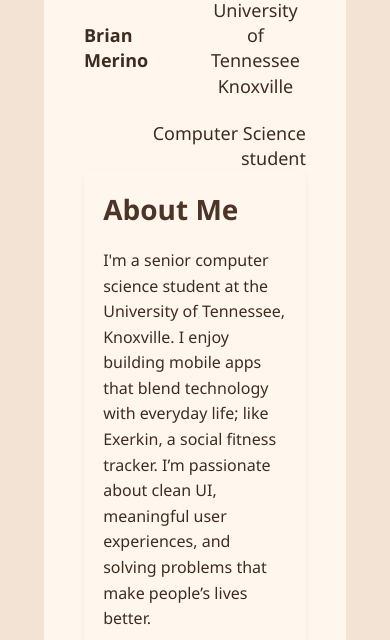
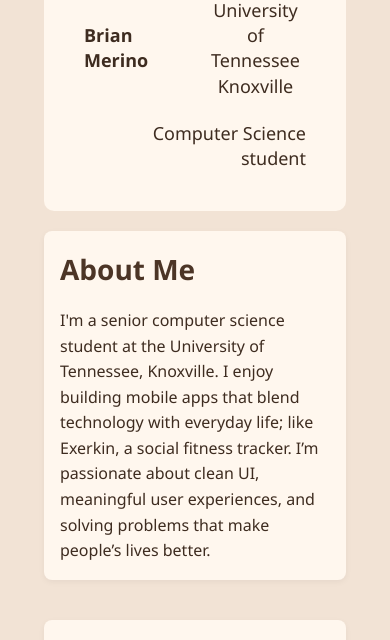
Before and after one commit to BrianMerino/personal-site, a plain HTML site: page index.html in a window 390 px wide. Shown: the part 204-844 px from the top of the page. Drawn offline with nearby package versions, Linux system fonts and the light colour scheme.

Commit message:
Changed the about me section

```diff
--- a/index.html
+++ b/index.html
@@ -21,9 +21,10 @@
             <p>Computer Science student</p>
           </div>
         </div>
+      </header>
 
       <section id="about">
-          <h3>About Me</h3>
+        <h2>About Me</h2>
         <p>
           I'm a senior computer science student at the University of Tennessee, Knoxville.
           I enjoy building mobile apps that blend technology with everyday life; like Exerkin,
@@ -31,7 +32,6 @@
           and solving problems that make people’s lives better.
         </p>
       </section>
-      </header>
 
   <section id="projects">
     <h2>My Projects</h2>
--- a/style.css
+++ b/style.css
@@ -258,9 +258,4 @@ footer {
   section {
     padding: 1rem; /* Less internal padding */
   }
-
-  #about {
-    padding-left: 1.2rem;
-    padding-right: 1.2rem;
-  }
 }
```
Lines whose indentation alone changed are shown as unchanged.
